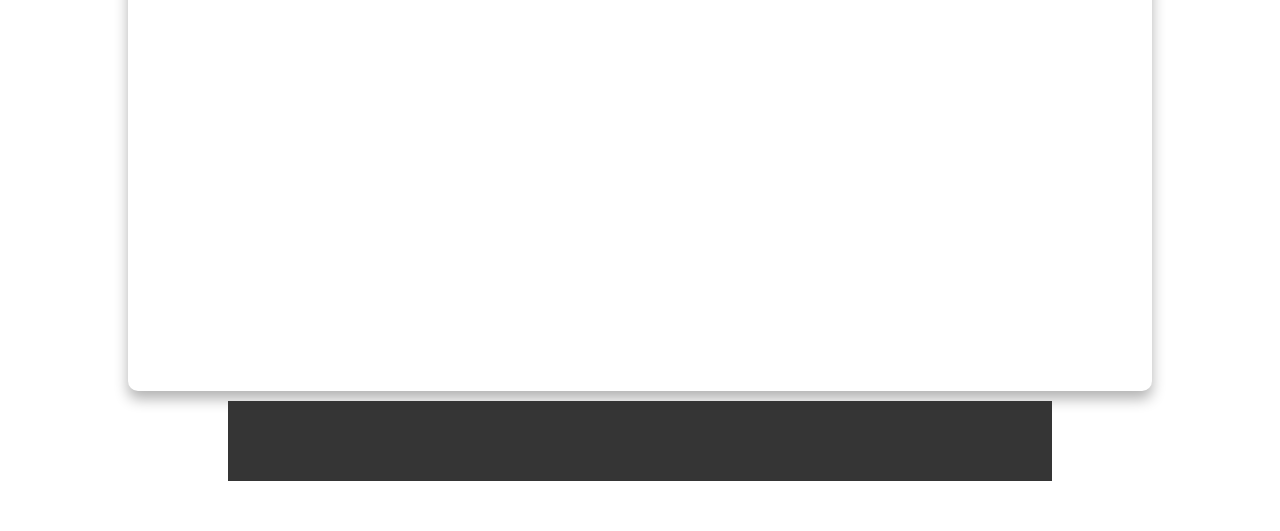
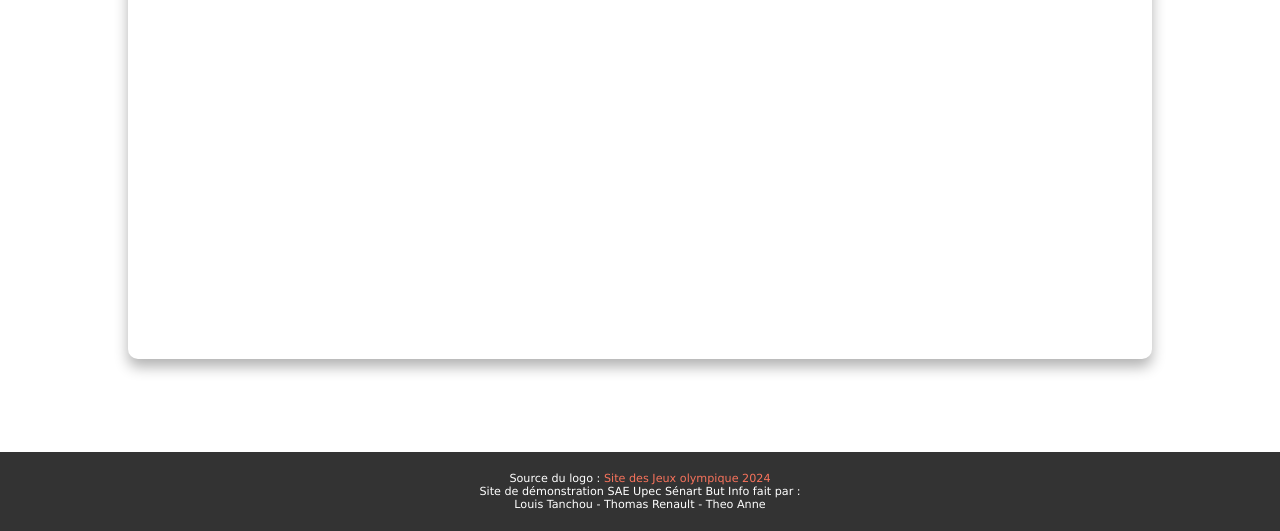
Before and after one commit to Tanchouteur/BUT1-SAE-site-des-JO, a PHP site: page / in a window 1280 px wide. Shown: the part 269-800 px from the top of the page. Run offline with PHP 8.4, Linux system fonts and the light colour scheme; data that the repository does not hold is empty.

Commit message:
UPDATE : - amelioration code

```diff
--- a/import/footer.php
+++ b/import/footer.php
@@ -1,7 +1,8 @@
 <footer>
-    <div class="footer">
-        <span>Source du logo : <a href="https://tickets.paris2024.org/?affiliate=24A">Site des Jeux olympique 2024</a>
-        <br> Site de demonstration SAE Upec Senart But Info fait par : Louis Tanchou - Thomas Renault - Theo Anne
-        </span>
-    </div>
+    <footer>
+        <div class="footer-content">
+            <p>Source du logo : <a href="https://tickets.paris2024.org/?affiliate=24A">Site des Jeux olympique 2024</a></p>
+            <p>Site de démonstration SAE Upec Sénart But Info fait par : <br> Louis Tanchou - Thomas Renault - Theo Anne</p>
+        </div>
+    </footer>
 </footer>
--- a/src/PHP/Event/creeEvent.php
+++ b/src/PHP/Event/creeEvent.php
@@ -66,7 +66,7 @@ if (!empty($_POST)) {
 <head>
     <meta charset="UTF-8">
     <meta name="viewport" content="width=device-width, initial-scale=1.0">
-    <title>Formulaire de Connexion</title>
+    <title>P2024 - Crée évenement</title>
     <link rel="stylesheet" href="../../css/header.css">
     <link rel="stylesheet" href="../../css/styles.css">
     <link rel="stylesheet" href="../../css/formulaire.css">
--- a/src/PHP/Event/gestionEvent.php
+++ b/src/PHP/Event/gestionEvent.php
@@ -36,7 +36,7 @@ if (isset($_GET['status'])&&isset($_GET['msg'])){
 <head>
     <meta charset="UTF-8">
     <meta name="viewport" content="width=device-width, initial-scale=1.0">
-    <title>Formulaire de Connexion</title>
+    <title>P2024 - Gestion Evenement</title>
     <link rel="stylesheet" href="../../css/header.css">
     <link rel="stylesheet" href="../../css/styles.css">
 </head>
--- a/src/PHP/Event/modifierEvent.php
+++ b/src/PHP/Event/modifierEvent.php
@@ -73,7 +73,7 @@ if (!isset($row["nomEvent"])) {
 <head>
     <meta charset="UTF-8">
     <meta name="viewport" content="width=device-width, initial-scale=1.0">
-    <title>Modifier Evenement</title>
+    <title>P2024 - Modifier Evenement</title>
     <link rel="stylesheet" href="../../css/header.css">
     <link rel="stylesheet" href="../../css/styles.css">
     <link rel="stylesheet" href="../../css/formulaire.css">
--- a/src/PHP/pagePerso.php
+++ b/src/PHP/pagePerso.php
@@ -47,7 +47,7 @@ $result = $result->fetch_assoc();
 <head>
     <meta charset="UTF-8">
     <meta name="viewport" content="width=device-width, initial-scale=1.0">
-    <title>Jeux Olympiques 2024</title>
+    <title>P2024 - Profile</title>
     <link rel="stylesheet" href="../css/styles.css">
     <link rel="stylesheet" href="../css/header.css">
     <link rel="stylesheet" href="../css/formulaire.css">
--- a/src/css/header.css
+++ b/src/css/header.css
@@ -7,7 +7,7 @@ header {
     width: 100%;
     text-align: center;
     justify-content: center;
-    margin-bottom: 3em;
+    margin-bottom: 1em;
 }
 
 .navbar {
@@ -63,20 +63,6 @@ a.btn-navBar{
     padding: 7px 15px;
 }
 
-a.btn-ListEvent{
-    text-decoration: none;
-    background-color: #7c7c7c;
-    padding: 5px 10px;
-    transition: 0.2s;
-    cursor: pointer;
-    border-radius: 10px; /* Coins arrondis */
-
-}
-
-a.btn-ListEvent:hover{
-    background-color: #353535;
-}
-
 h2.navbar,h3.navbar{
     background-color: rgb(52, 52, 195); /* Couleur de fond transparente */
     color: #fafafa;
@@ -90,8 +76,33 @@ h2.active{
     font-weight: bold;
 }
 
-footer{
-    height: 10vh;
-    background-color: #353535;
-    overflow: hidden;
+footer {
+    background-color: #333;
+    color: white;
+    text-align: center;
+    padding: 10px 0;
+    position: absolute;
+    bottom: 0;
+    width: 100%;
 }
+
+.footer-content {
+    max-width: 800px;
+    margin: 0 auto;
+    padding: 10px;
+    color: white;
+    font-size: 0.7em;
+}
+
+.footer-content a {
+    color: #f8735c;
+    text-decoration: none;
+}
+
+.footer-content a:hover {
+    text-decoration: underline;
+}
+
+div.footer-content p{
+    color: white;
+}
--- a/src/css/styles.css
+++ b/src/css/styles.css
@@ -61,9 +61,20 @@ th, td {
 th {
     background-color: #f2f2f2;
 }
+
 a.btn-ListEvent{
+    text-decoration: none;
+    background-color: #7c7c7c;
+    padding: 5px 10px;
+    transition: 0.2s;
+    cursor: pointer;
+    border-radius: 10px; /* Coins arrondis */
     color: white;
     margin: 0px;
+}
+
+a.btn-ListEvent:hover{
+    background-color: #353535;
 }
 
 div.footer{
@@ -101,13 +112,14 @@ div.GestionCom{
 
 div.sectionCom{
     /*display: flex;
-    flex-direction: column;*/
+    flex-direction: row;*/
     width: 100%;
     height: 30vh;
     margin-top: 10px;
     margin-bottom: 40px;
     overflow-x: hidden;
     overflow-y: auto;
+    overflow-scrolling: auto;
     border-radius: 10px;
     border: 1px solid black;
     box-shadow: 1px 8px 14px rgba(0, 0, 0, 0.3);
@@ -120,7 +132,7 @@ div.commentaire{
     display: flex;
     flex-direction: column;
     overflow-scrolling: auto;
-    overflow: auto;
+    flex-wrap: wrap;
     margin: 10px;
     padding: 20px;
     background-color: rgba(255, 255, 255, 0.1);
@@ -131,3 +143,16 @@ div.commentaire{
 div.myCom{
     float: right;
 }
+
+div.sectionCom h2{
+font-size: 1em;
+}
+div.sectionCom span{
+    font-size: 0.8em;
+}
+div.EventPresentation{
+    width: fit-content;
+    margin-top: 10px;
+    height: fit-content;
+    padding: 10px;
+}
--- a/src/html/singin.php
+++ b/src/html/singin.php
@@ -44,7 +44,7 @@ if ($_SERVER['REQUEST_METHOD'] == 'POST') {
 <head>
     <meta charset="UTF-8">
     <meta name="viewport" content="width=device-width, initial-scale=1.0">
-    <title>Inscription</title>
+    <title>P2024 - Connexion</title>
     <link rel="stylesheet" href="../css/formulaire.css">
     <link rel="stylesheet" href="../css/styles.css">
     <link rel="stylesheet" href="../css/header.css">
--- a/src/html/singup.php
+++ b/src/html/singup.php
@@ -62,7 +62,7 @@ if ($_SERVER["REQUEST_METHOD"] == "POST") {
 <head>
     <meta charset="UTF-8">
     <meta name="viewport" content="width=device-width, initial-scale=1.0">
-    <title>Inscription</title>
+    <title>P2024 - Inscription</title>
     <link rel="stylesheet" href="../css/formulaire.css">
     <link rel="stylesheet" href="../css/styles.css">
     <link rel="stylesheet" href="../css/header.css">
```
Also changed, not shown: src/PHP/Event/pageEvent.php (+13 -2 lines).
